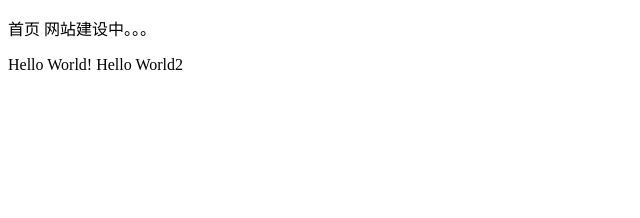
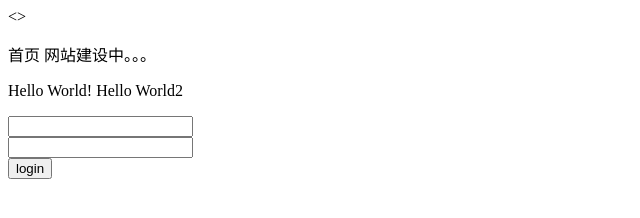
Before and after one commit to 1717917318/1727917318.github.io, a plain HTML site: page index.html in a window 1280 px wide. Shown: the whole page, without its empty margins (0-640 px from the left). Drawn offline with Linux system fonts and the light colour scheme.

Commit message:
Update index.html

```diff
--- a/index.html
+++ b/index.html
@@ -4,7 +4,7 @@
     <meta charset="UTF-8">
     <title>this is title</title>
 </head>
-<body>
+<>
     <p>
         首页
         网站建设中。。。
@@ -17,6 +17,16 @@
         <script  type="text/javascript" src="./main.js"> </script>
     </p>
 
+    <form>
+
+    <input type="text" id="input_id"  /> <br>
+
+    <input type="password" id="input_pas" />  <br>
+
+    <button type="submit" formaction="./check.js" >login </button>
+
+
+    </form>
 
 
 </body>
```
